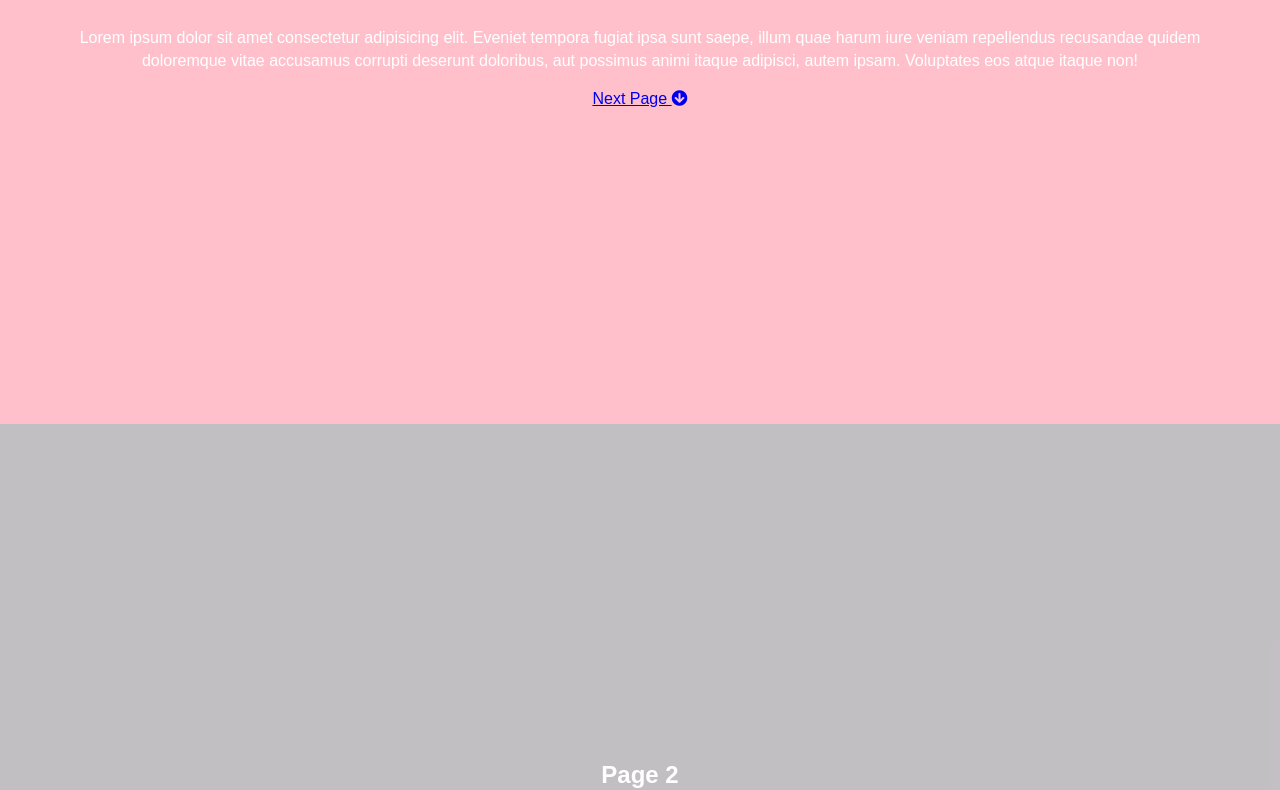
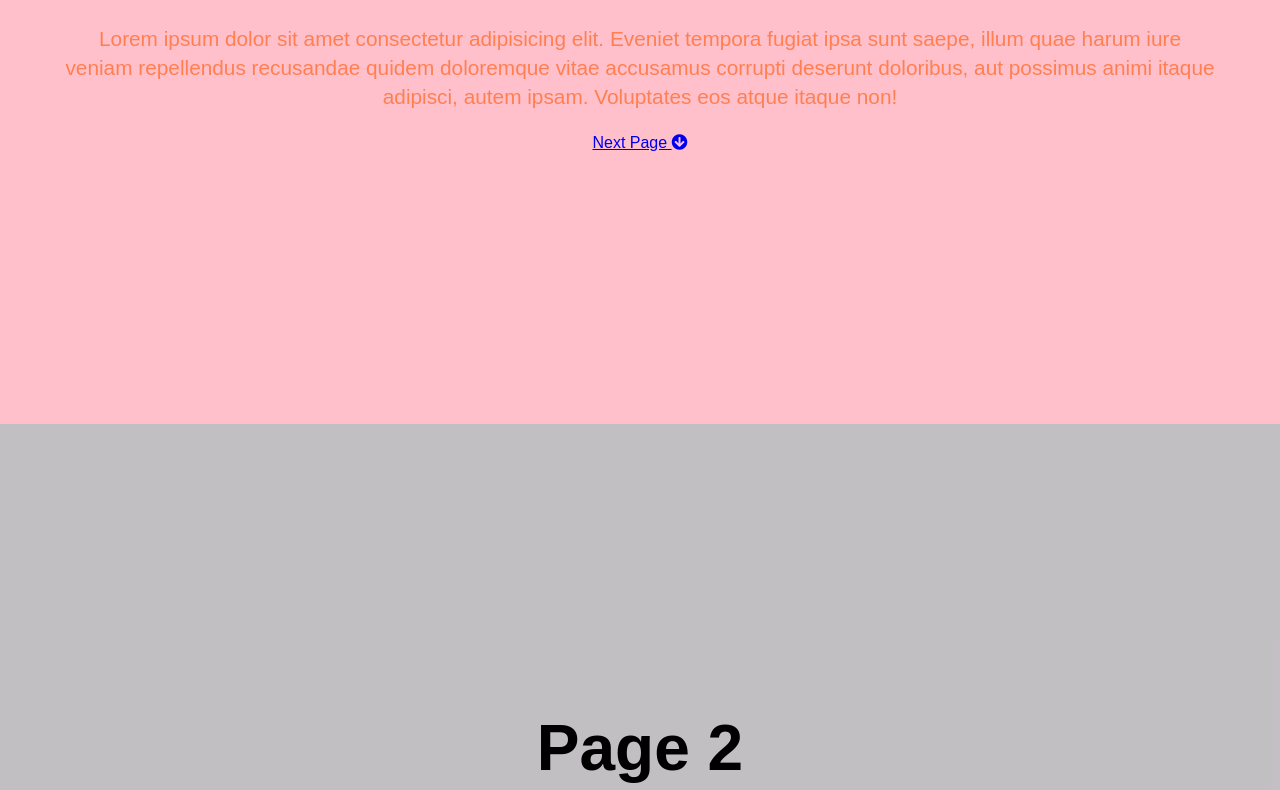
Before and after one commit to nilankh/PresentationWebsite, a plain HTML site: page index.html in a window 1280 px wide. Shown: the part 376-1166 px from the top of the page. Drawn offline with Linux system fonts and the light colour scheme.

Commit message:
working on css

```diff
--- a/style.css
+++ b/style.css
@@ -40,3 +40,14 @@ body {
 
 
   }
+
+  .page h1 {
+      font-size: 4rem;
+      line-height: 1.2;
+      margin: 1rem;
+      color: black;
+  }
+  .page p {
+      font-size: 1.3rem;
+      color: coral;
+  }
```
